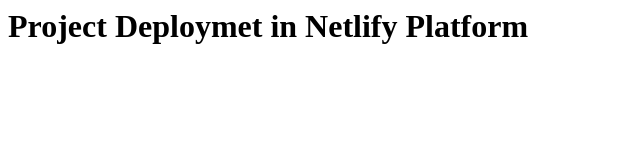
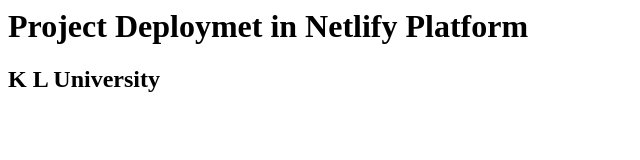
Before and after one commit to suryakiran1993/fsddemoproject, a plain HTML site: page index.html in a window 1280 px wide. Shown: the whole page, without its empty margins (0-640 px from the left). Drawn offline with Linux system fonts and the light colour scheme.

Commit message:
Updated index.html

```diff
--- a/index.html
+++ b/index.html
@@ -1 +1,3 @@
 <h1>Project Deploymet in Netlify Platform</h1>
+
+<h2>K L University</h2>
```
